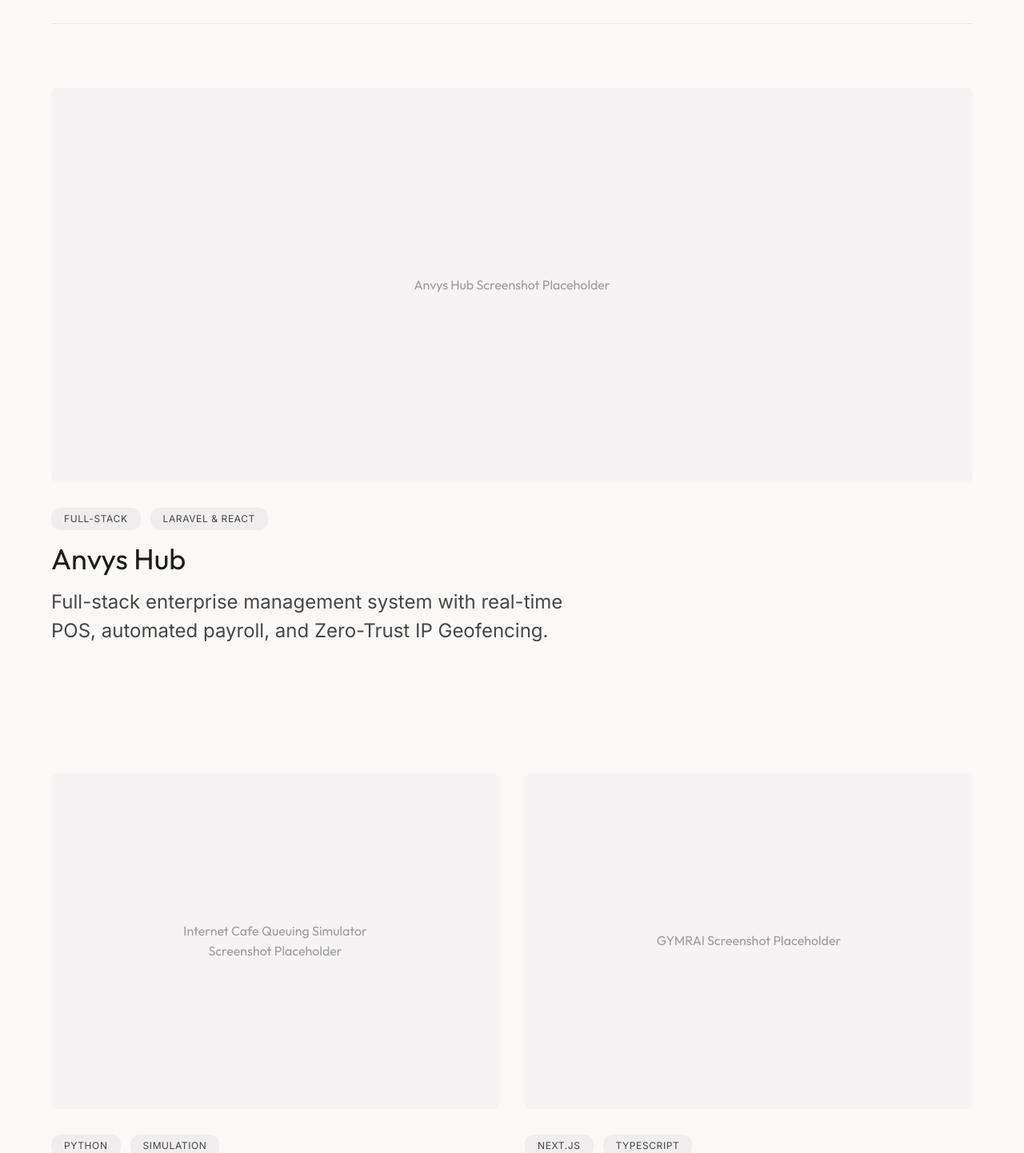
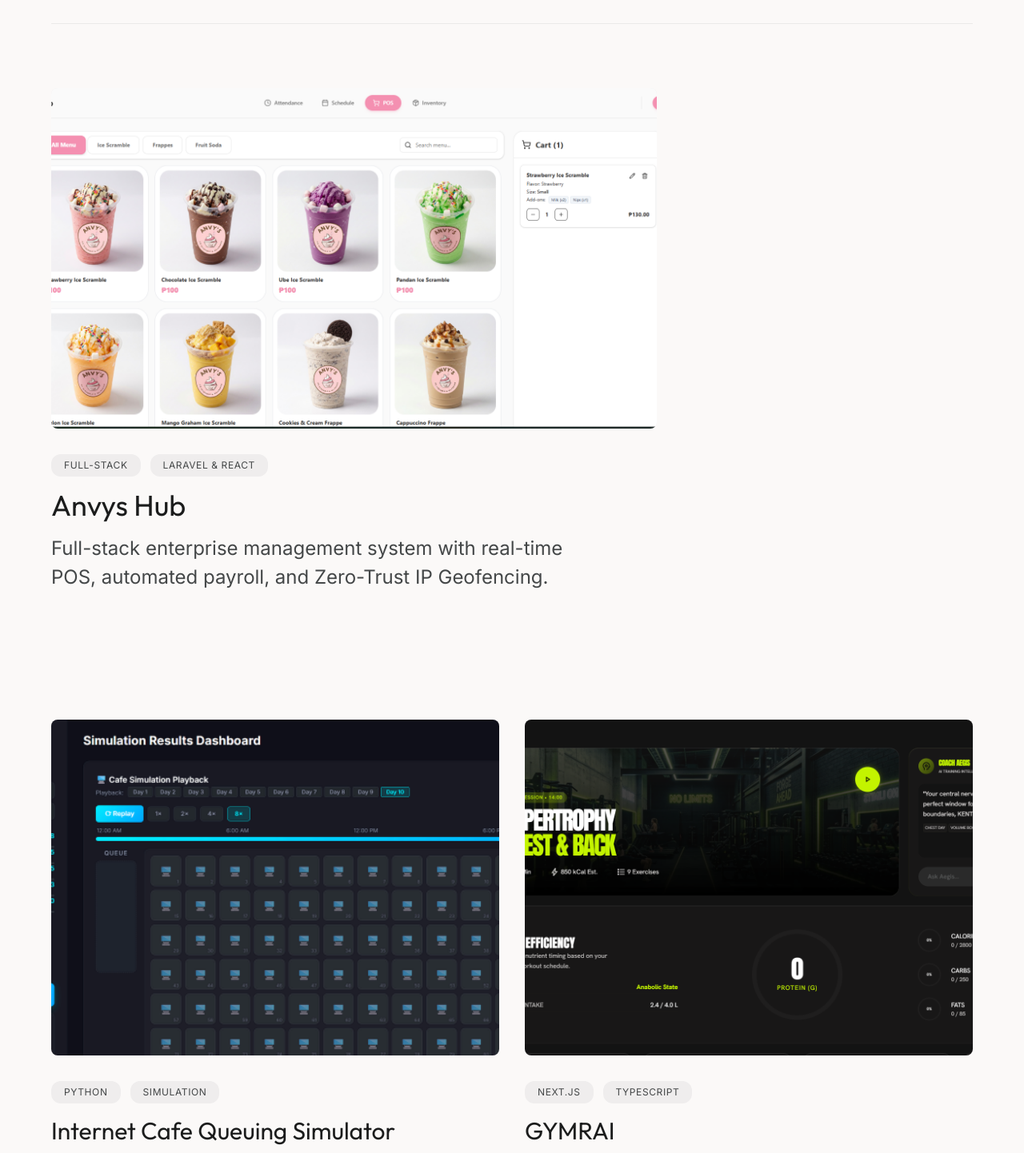
Before and after one commit to dafuqer-kentaro/Portfolio, a Next.js app: page / in a window 1280 px wide. Shown: the part 1508-2950 px from the top of the page at 80% size. Built offline with nearby package versions, Linux system fonts and the light colour scheme.

Commit message:
fix: update project cards to use real screenshots

```diff
--- a/src/app/page.tsx
+++ b/src/app/page.tsx
@@ -78,14 +78,12 @@
           </div>
 
           <div className="grid grid-cols-12 gap-x-gutter gap-y-stack-xl">
-            {/* Project 1: Anvys Hub */}
-            <div className="project-card group cursor-pointer col-span-12">
-              <div className="overflow-hidden rounded-xl bg-surface-container-low aspect-[21/9] relative">
-                 <div className="absolute inset-0 flex items-center justify-center text-on-surface-variant/50 font-headline-md">
-                   Anvys Hub Screenshot Placeholder
-                 </div>
+            {/* Project 1 */}
+            <div className="project-card group cursor-pointer col-span-12 lg:col-span-8">
+              <div className="overflow-hidden rounded-xl bg-surface-container aspect-video relative mb-8">
+                <Image src="/projects/anvy.png" alt="Anvys Hub" fill className="object-cover object-top scale-100 group-hover:scale-105 transition-transform duration-700 ease-out" />
               </div>
-              <div className="mt-8 flex justify-between items-start">
+              <div className="flex justify-between items-start">
                 <div className="max-w-2xl">
                   <div className="flex gap-3 mb-4">
                     <span className="bg-surface-container text-on-surface-variant px-4 py-1.5 rounded-full font-label-md text-xs uppercase tracking-wider">Full-Stack</span>
@@ -102,10 +100,8 @@
 
             {/* Project 2: Queuing Simulator */}
             <div className="project-card group cursor-pointer col-span-12 lg:col-span-6">
-              <div className="overflow-hidden rounded-xl bg-surface-container-low aspect-[4/3] relative">
-                 <div className="absolute inset-0 flex items-center justify-center text-on-surface-variant/50 font-headline-md text-center px-4">
-                   Internet Cafe Queuing Simulator<br/>Screenshot Placeholder
-                 </div>
+              <div className="overflow-hidden rounded-xl bg-surface-container aspect-[4/3] relative mb-8">
+                 <Image src="/projects/cafe.png" alt="Queuing Simulator" fill className="object-cover object-top scale-100 group-hover:scale-105 transition-transform duration-700 ease-out" />
               </div>
               <div className="mt-8">
                 <div className="flex gap-3 mb-4">
@@ -121,10 +117,8 @@
 
             {/* Project 3: GYMRAI */}
             <div className="project-card group cursor-pointer col-span-12 lg:col-span-6">
-              <div className="overflow-hidden rounded-xl bg-surface-container-low aspect-[4/3] relative">
-                 <div className="absolute inset-0 flex items-center justify-center text-on-surface-variant/50 font-headline-md">
-                   GYMRAI Screenshot Placeholder
-                 </div>
+              <div className="overflow-hidden rounded-xl bg-surface-container aspect-[4/3] relative mb-8">
+                 <Image src="/projects/gymrai.png" alt="GYMRAI" fill className="object-cover object-top scale-100 group-hover:scale-105 transition-transform duration-700 ease-out" />
               </div>
               <div className="mt-8">
                 <div className="flex gap-3 mb-4">
```
